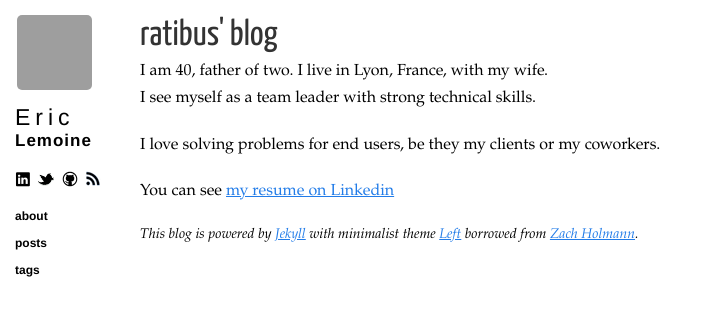
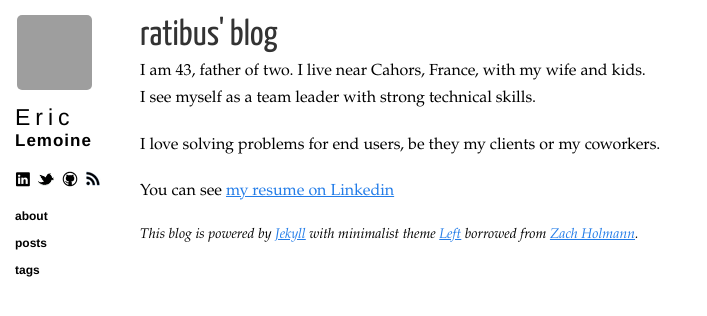
Before and after one commit to ratibus/ratibus.github.io, a Jekyll site: the page built from about.html, in a window 1280 px wide, cut to the strip 0-316 px from the top of the page. Shown: the whole strip, without its empty margins (0-707 px from the left). Built offline with Jekyll 4.4.1, drawn with Linux system fonts in a browser that asks for light colours; nearby versions of some CDN libraries; grey boxes are pictures that could not be loaded.

Commit message:
Life update

```diff
--- a/about.html
+++ b/about.html
@@ -6,7 +6,7 @@ title: "About"
 <section class="content">
   <h1>{{ site.name }}</h1>
 
-  <p>I am 40, father of two. I live in Lyon, France, with my wife.
+  <p>I am 43, father of two. I live near Cahors, France, with my wife and kids.
       <br/>
   I see myself as a team leader with strong technical skills.</p>
 
```
